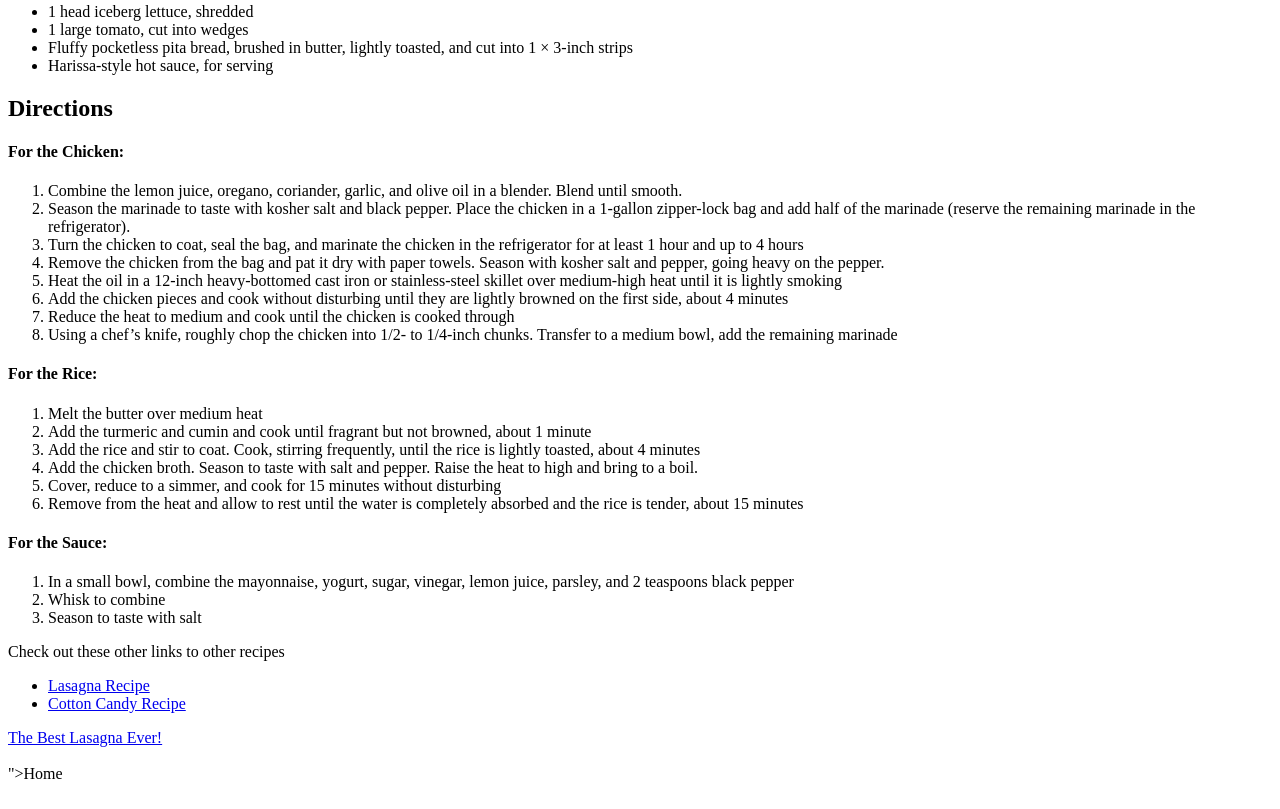
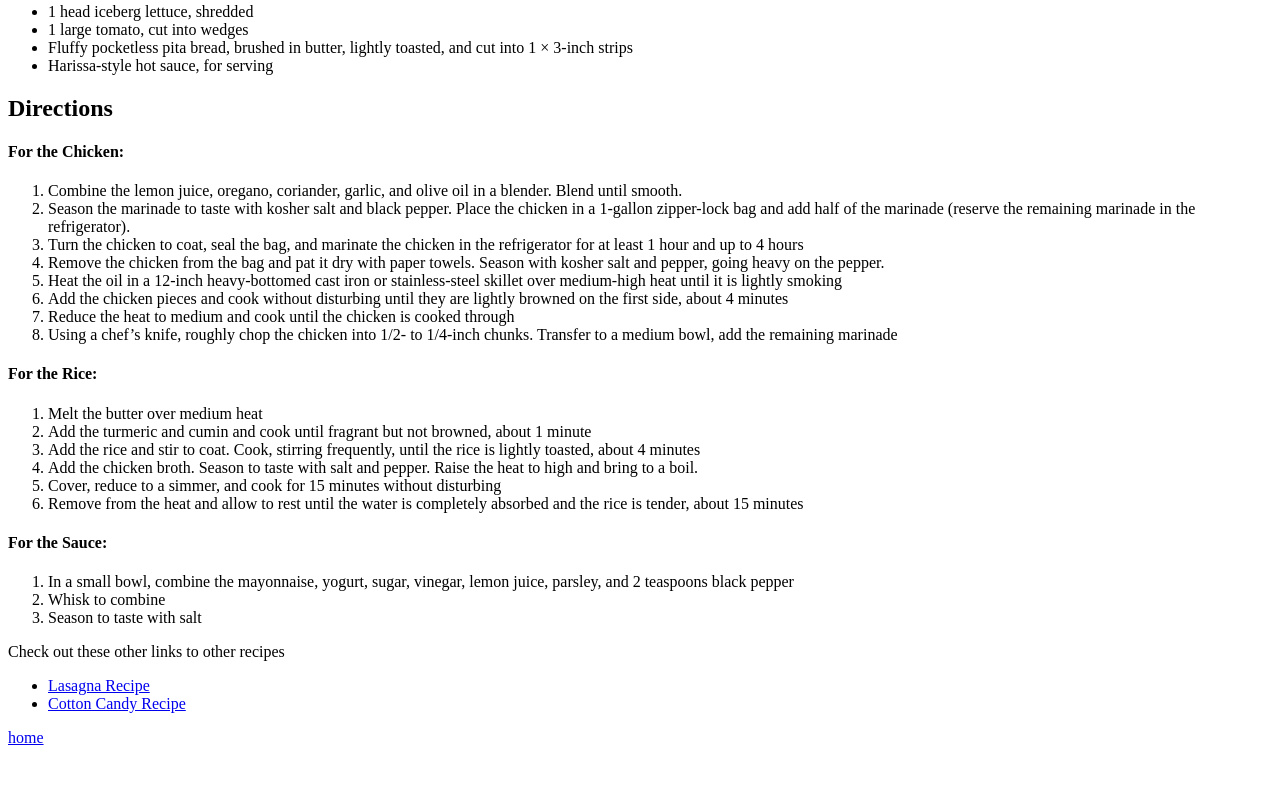
Before and after one commit to Ming631/odin-recipes, a plain HTML site: page recipes/halal.html in a window 1280 px wide. Shown: the part 1438-2247 px from the top of the page. After the commit the page ends 2211 px from the top, so only its background shows below. Drawn offline with Linux system fonts and the light colour scheme.

Commit message:
links change

```diff
--- a/recipes/halal.html
+++ b/recipes/halal.html
@@ -105,7 +105,7 @@
                 Recipe</a></li>
     </ul>
 </body>
-<a href="/Users/julianming/repos/odin-recipes/index.html">The Best Lasagna Ever!</a><br><br>
-">Home</a><br><br>
+<a href="/Users/julianming/repos/odin-recipes/index.html">home</a><br><br>
+
 
 </html>
```
